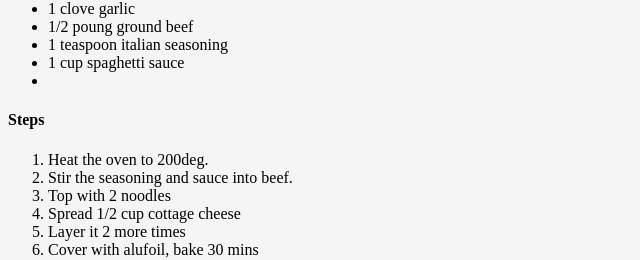
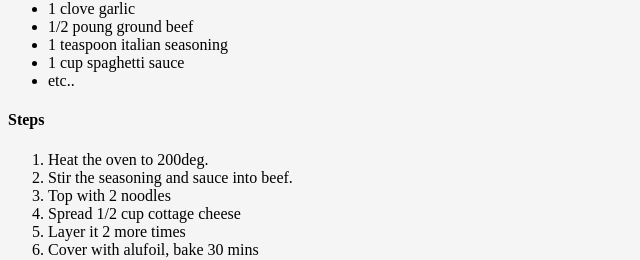
Before and after one commit to Sprakeful/odin-recipes, a plain HTML site: page recipes/lasagna.html in a window 1280 px wide. Shown: the part 545-805 px from the top of the page, 0-640 px from the left. Drawn offline with Linux system fonts and the light colour scheme.

Commit message:
Fix etc list item bug

```diff
--- a/recipes/lasagna.html
+++ b/recipes/lasagna.html
@@ -21,7 +21,7 @@
      <li>1/2 poung ground beef</li>
      <li>1 teaspoon italian seasoning</li>
      <li>1 cup spaghetti sauce</li>
-     <li><etc..></etc></li>
+     <li>etc..</li>
     </ul>
 
     <h4>Steps</h4>
```
